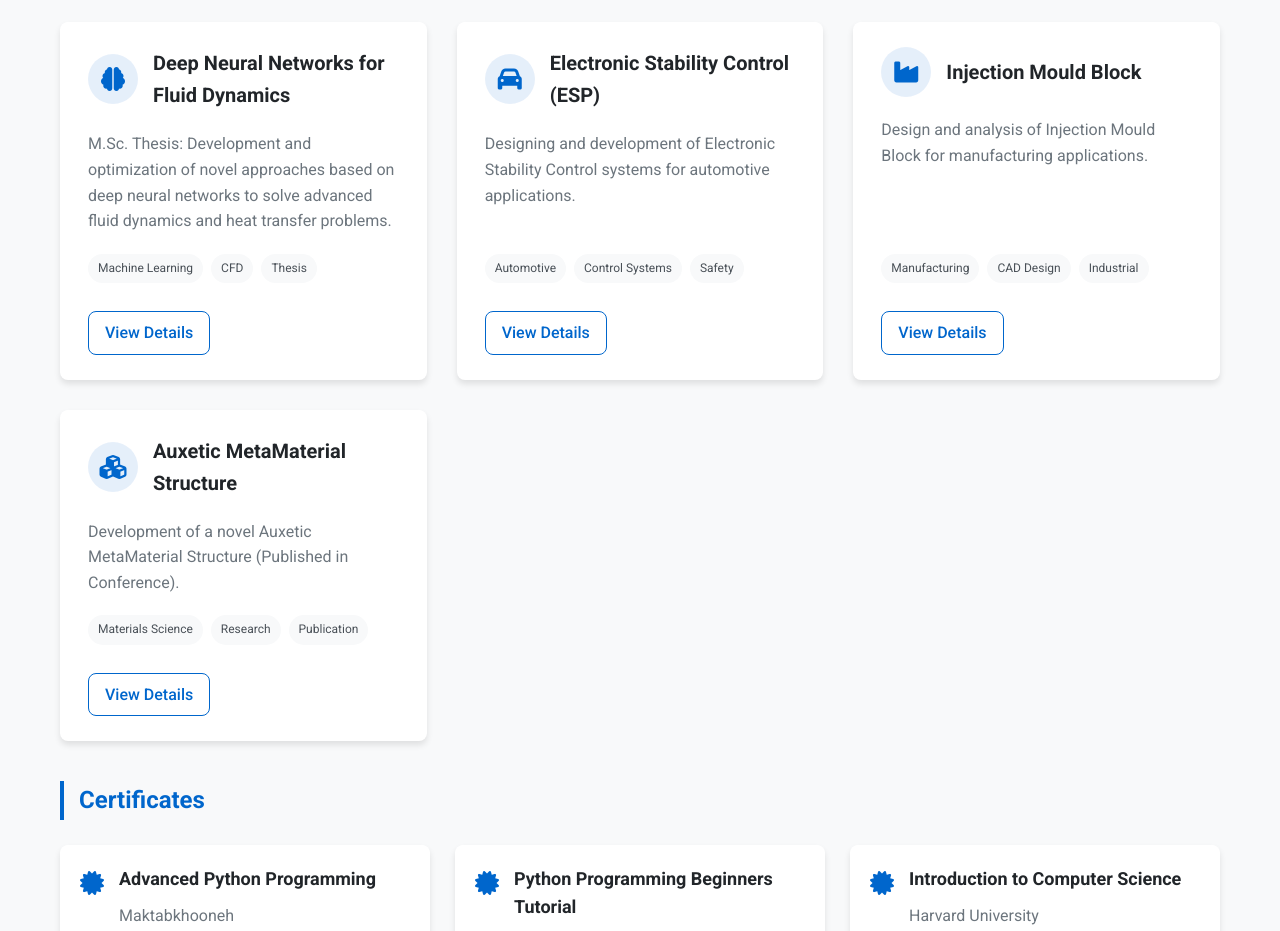
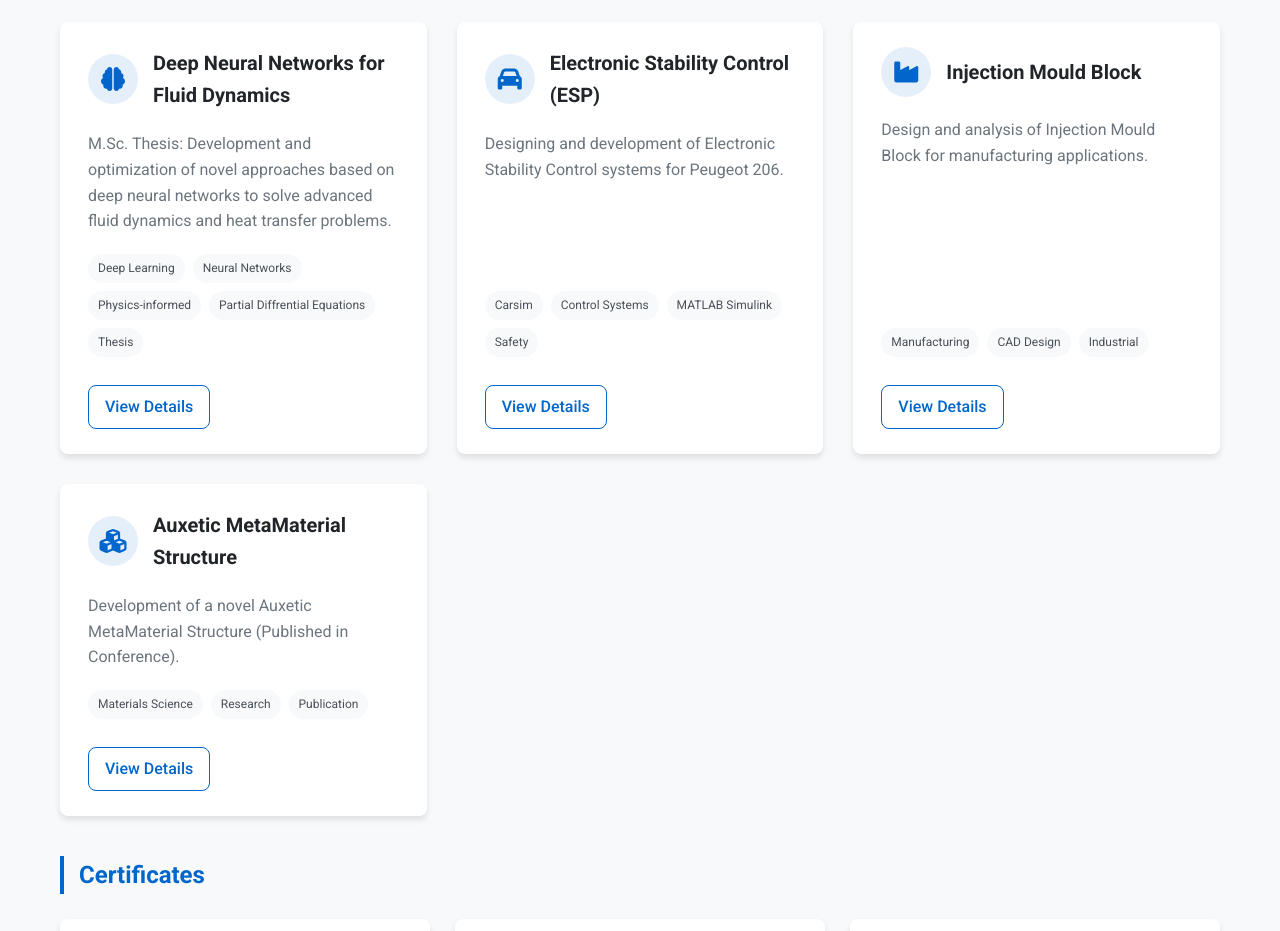
Before and after one commit to Aminhs0/Amin-Hosseini, a plain HTML site: page index.html in a window 1280 px wide. Shown: the part 3167-4098 px from the top of the page. Drawn offline with Linux system fonts and the light colour scheme.

Commit message:
Update index.html

```diff
--- a/index.html
+++ b/index.html
@@ -295,8 +295,10 @@
                         <div class="project-details">
                             <p>M.Sc. Thesis: Development and optimization of novel approaches based on deep neural networks to solve advanced fluid dynamics and heat transfer problems.</p>
                             <div class="project-tags">
-                                <span>Machine Learning</span>
-                                <span>CFD</span>
+                                <span>Deep Learning</span>
+                                <span>Neural Networks</span>
+                                <span>Physics-informed</span>
+                                <span>Partial Diffrential Equations</span>
                                 <span>Thesis</span>
                             </div>
                             <a href="#" class="btn-secondary">View Details</a>
@@ -313,10 +315,11 @@
                             <h4>Electronic Stability Control (ESP)</h4>
                         </div>
                         <div class="project-details">
-                            <p>Designing and development of Electronic Stability Control systems for automotive applications.</p>
+                            <p>Designing and development of Electronic Stability Control systems for Peugeot 206.</p>
                             <div class="project-tags">
-                                <span>Automotive</span>
+                                <span>Carsim</span>
                                 <span>Control Systems</span>
+                                <span>MATLAB Simulink</span>
                                 <span>Safety</span>
                             </div>
                             <a href="#" class="btn-secondary">View Details</a>
```
